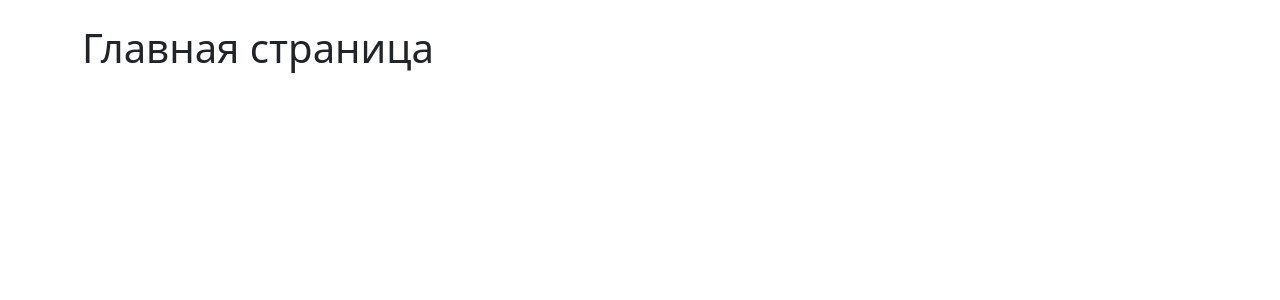
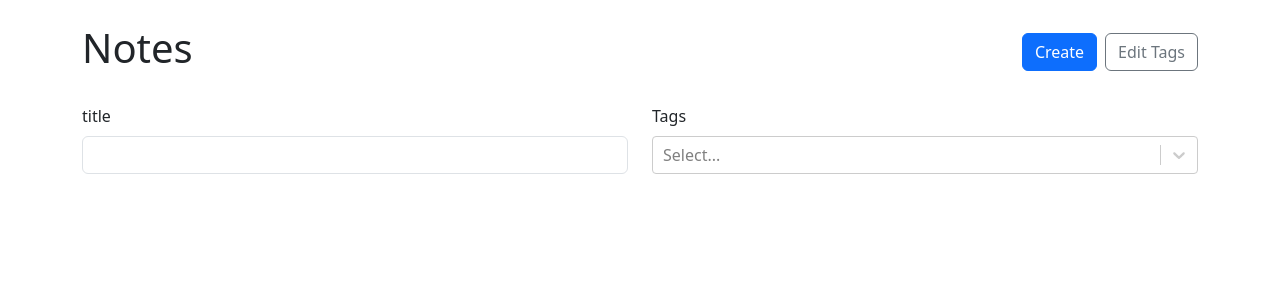
Before and after one commit to Rafis-dev/notes-react-ts, a React (Vite) app: page / in a window 1280 px wide. Shown: the top 300 px of the page. Built offline with nearby package versions, Linux system fonts and the light colour scheme.

Commit message:
created noteList page

```diff
--- a/src/App.tsx
+++ b/src/App.tsx
@@ -5,14 +5,15 @@ import { NewNote } from './NewNote';
 import { useLocalStorage } from './hooks/useLocalStorage';
 import { useMemo } from 'react';
 import { v4 as uuidV4 } from 'uuid';
+import { NoteList } from './NoteList';
 
-export type Note = {
+export type Note = NoteData & {
   id: string;
-} & NoteData;
+};
 
-export type RawNote = {
+export type RawNote = RawNoteData & {
   id: string;
-} & RawNoteData;
+};
 
 export type RawNoteData = {
   title: string;
@@ -60,7 +61,10 @@ export const App = () => {
   return (
     <Container className="my-4">
       <Routes>
-        <Route path="/" element={<h1>Главная страница</h1>} />
+        <Route
+          path="/"
+          element={<NoteList notes={notesWithTags} availableTags={tags} />}
+        />
         <Route
           path="/new"
           element={
--- a/src/NoteForm.tsx
+++ b/src/NoteForm.tsx
@@ -1,6 +1,6 @@
 import { useRef, useState, type FormEvent } from 'react';
 import { Button, Col, Form, Row, Stack } from 'react-bootstrap';
-import { Link } from 'react-router-dom';
+import { Link, useNavigate } from 'react-router-dom';
 import CreatableReactSelect from 'react-select/creatable';
 import type { NoteData, Tag } from './App';
 import { v4 as uuidV4 } from 'uuid';
@@ -19,6 +19,7 @@ export const NoteForm = ({
   const titleRef = useRef<HTMLInputElement>(null);
   const markdownRef = useRef<HTMLTextAreaElement>(null);
   const [selectedTags, setSelectedTags] = useState<Tag[]>([]);
+  const navigate = useNavigate();
 
   const handleSubmit = (e: FormEvent) => {
     e.preventDefault();
@@ -27,6 +28,7 @@ export const NoteForm = ({
       markdown: markdownRef.current!.value,
       tags: selectedTags,
     });
+    navigate('..');
   };
 
   return (
--- /dev/null
+++ b/src/NoteList.module.css
@@ -0,0 +1,8 @@
+.card {
+  transition: translate ease-in-out 100ms, box-shadow ease-in-out 100ms;
+}
+.card:hover,
+.card:focus {
+  translate: 0 -5px;
+  box-shadow: 0 5px 8px 0 rgba(0, 0, 0, 0.2);
+}
--- /dev/null
+++ b/src/NoteList.tsx
@@ -0,0 +1,127 @@
+import { useMemo, useState } from 'react';
+import { Badge, Button, Card, Col, Form, Row, Stack } from 'react-bootstrap';
+import { Link } from 'react-router-dom';
+import ReactSelect from 'react-select';
+import type { Tag } from './App';
+import style from './NoteList.module.css';
+
+type NoteListProps = {
+  availableTags: Tag[];
+  notes: SimplifiedNote[];
+};
+
+type SimplifiedNote = {
+  tags: Tag[];
+  title: string;
+  id: string;
+};
+
+export const NoteList = ({ availableTags, notes }: NoteListProps) => {
+  const [selectedTags, setSelectedTags] = useState<Tag[]>([]);
+  const [title, setTitle] = useState('');
+
+  const filteredNotes = useMemo(() => {
+    return notes.filter(note => {
+      return (
+        (title === '' ||
+          note.title.toLowerCase().includes(title.toLowerCase())) &&
+        (selectedTags.length === 0 ||
+          selectedTags.every(tag =>
+            note.tags.some(noteTag => noteTag.id === tag.id)
+          ))
+      );
+    });
+  }, [title, selectedTags, notes]);
+
+  const NoteCard = ({ id, title, tags }: SimplifiedNote) => {
+    return (
+      <Card
+        as={Link}
+        to={`/${id}`}
+        className={`h-100 text-reset text-decoration-none ${style.card}`}
+      >
+        <Card.Body>
+          <Stack
+            gap={2}
+            className="align-items-center justify-content-center h-100"
+          >
+            <span className="fs-5">{title}</span>
+            {tags.length > 0 && (
+              <Stack
+                gap={1}
+                direction="horizontal"
+                className="justify-content-center flex-wrap"
+              >
+                {tags.map(tag => (
+                  <Badge className="text-truncate" key={tag.id}>
+                    {tag.label}
+                  </Badge>
+                ))}
+              </Stack>
+            )}
+          </Stack>
+        </Card.Body>
+      </Card>
+    );
+  };
+
+  return (
+    <>
+      <Row className="align-items-center mb-4">
+        <Col>
+          <h1>Notes</h1>
+        </Col>
+        <Col xs="auto">
+          <Stack gap={2} direction="horizontal">
+            <Link to="/new">
+              <Button variant="primary">Create</Button>
+            </Link>
+            <Button variant="outline-secondary">Edit Tags</Button>
+          </Stack>
+        </Col>
+      </Row>
+      <Form>
+        <Row className="mb-4">
+          <Col>
+            <Form.Group controlId="title">
+              <Form.Label>title</Form.Label>
+              <Form.Control
+                type="text"
+                value={title}
+                onChange={e => setTitle(e.target.value)}
+              />
+            </Form.Group>
+          </Col>
+          <Col>
+            <Form.Group controlId="tags">
+              <Form.Label>Tags</Form.Label>
+              <ReactSelect
+                value={selectedTags.map(tag => {
+                  return { label: tag.label, value: tag.id };
+                })}
+                options={availableTags.map(tag => {
+                  return { label: tag.label, value: tag.id };
+                })}
+                onChange={tags => {
+                  setSelectedTags(
+                    tags.map(tag => {
+                      return { label: tag.label, id: tag.value };
+                    })
+                  );
+                }}
+                isMulti
+              />
+            </Form.Group>
+          </Col>
+        </Row>
+      </Form>
+      <Row xs={1} sm={2} lg={3} xl={4} className="g-3">
+        {filteredNotes.map(note => (
+          <Col key={note.id}>
+            <NoteCard id={note.id} title={note.title} tags={note.tags} />
+          </Col>
+        ))}
+      </Row>
+    </>
+  );
+};
```
